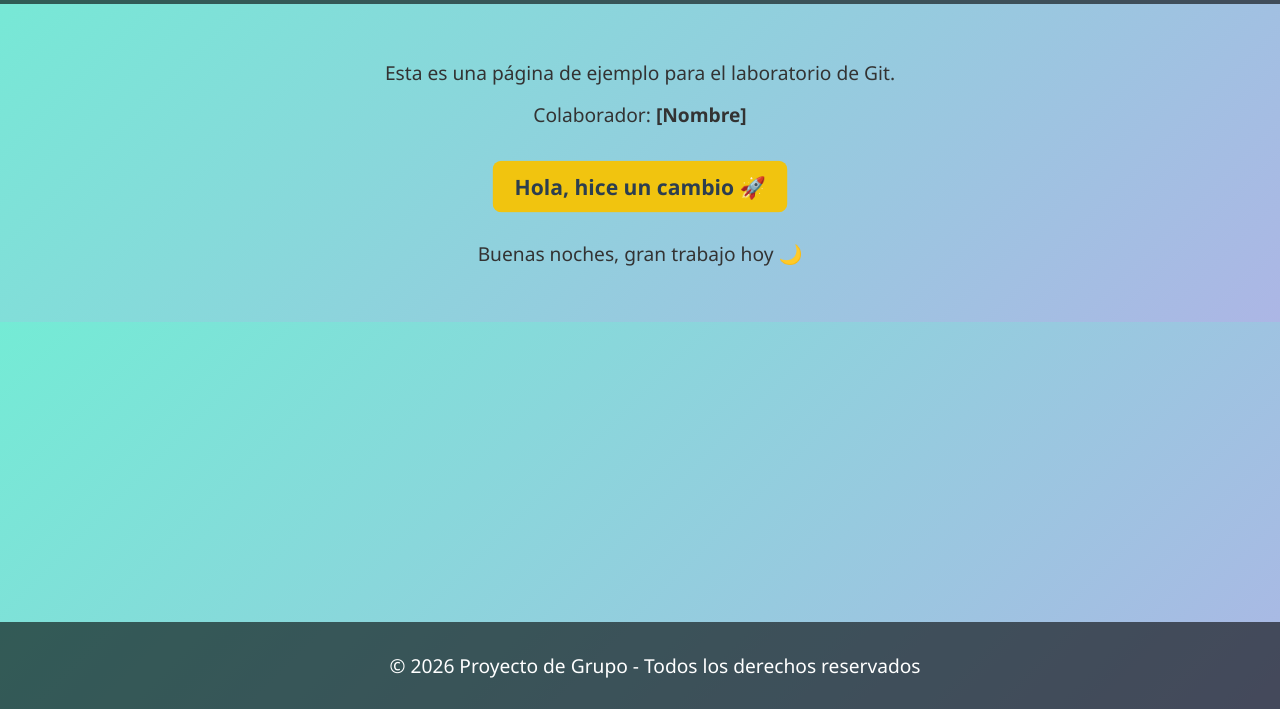
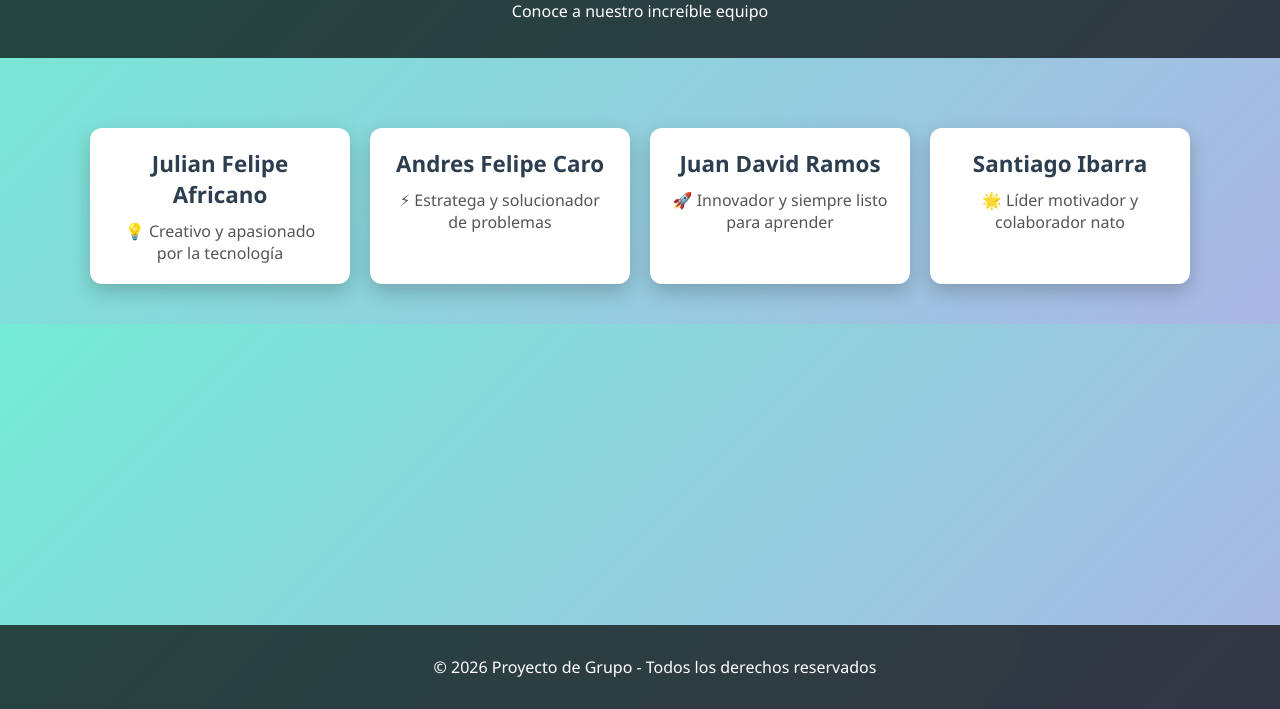
Before and after one commit to P1p2gamer26/Proyecto_Grupo_Desarrollo_Software, a plain HTML site: page Src/index.html in a window 1280 px wide. Shown: the part 91-800 px from the top of the page. Drawn offline with Linux system fonts and the light colour scheme.

Commit message:
ahora estan nuestros nombres

```diff
--- a/Src/index.html
+++ b/Src/index.html
@@ -13,7 +13,7 @@
       color: #333;
     }
     header {
-      background-color: rgba(0,0,0,0.6);
+      background-color: rgba(0,0,0,0.7);
       color: #fff;
       padding: 20px;
       text-align: center;
@@ -27,27 +27,38 @@
       padding: 40px;
       text-align: center;
     }
-    p {
-      font-size: 1.2em;
-      margin: 15px 0;
+    .equipo {
+      display: flex;
+      flex-wrap: wrap;
+      justify-content: center;
+      gap: 20px;
+      margin-top: 30px;
     }
-    .cambio {
-      font-weight: bold;
+    .card {
+      background: #fff;
+      border-radius: 12px;
+      box-shadow: 0 8px 20px rgba(0,0,0,0.2);
+      width: 220px;
+      padding: 20px;
+      transition: transform 0.3s ease, box-shadow 0.3s ease;
+      cursor: pointer;
+    }
+    .card:hover {
+      transform: translateY(-10px) scale(1.05);
+      box-shadow: 0 12px 25px rgba(0,0,0,0.3);
+    }
+    .card h2 {
+      margin: 0;
+      font-size: 1.4em;
       color: #2c3e50;
-      background: #f1c40f;
-      display: inline-block;
-      padding: 10px 20px;
-      border-radius: 8px;
-      margin-top: 20px;
-      animation: pulse 2s infinite;
     }
-    @keyframes pulse {
-      0% { transform: scale(1); }
-      50% { transform: scale(1.1); }
-      100% { transform: scale(1); }
+    .card p {
+      margin: 10px 0 0;
+      font-size: 1em;
+      color: #555;
     }
     footer {
-      background-color: rgba(0,0,0,0.6);
+      background-color: rgba(0,0,0,0.7);
       color: #fff;
       text-align: center;
       padding: 15px;
@@ -55,33 +66,43 @@
       bottom: 0;
       width: 100%;
     }
+    .animacion {
+      animation: aparecer 1.5s ease forwards;
+      opacity: 0;
+    }
+    @keyframes aparecer {
+      from { opacity: 0; transform: translateY(30px); }
+      to { opacity: 1; transform: translateY(0); }
+    }
   </style>
 </head>
 <body>
   <header>
     <h1>✨ Bienvenidos al Proyecto de Grupo ✨</h1>
+    <p>Conoce a nuestro increíble equipo</p>
   </header>
   <main>
-    <p>Esta es una página de ejemplo para el laboratorio de Git.</p>
-    <p>Colaborador: <strong>[Nombre]</strong></p>
-    <p class="cambio">Hola, hice un cambio 🚀</p>
-    <p id="mensaje"></p>
+    <div class="equipo">
+      <div class="card animacion">
+        <h2>Julian Felipe Africano</h2>
+        <p>💡 Creativo y apasionado por la tecnología</p>
+      </div>
+      <div class="card animacion">
+        <h2>Andres Felipe Caro</h2>
+        <p>⚡ Estratega y solucionador de problemas</p>
+      </div>
+      <div class="card animacion">
+        <h2>Juan David Ramos</h2>
+        <p>🚀 Innovador y siempre listo para aprender</p>
+      </div>
+      <div class="card animacion">
+        <h2>Santiago Ibarra</h2>
+        <p>🌟 Líder motivador y colaborador nato</p>
+      </div>
+    </div>
   </main>
   <footer>
     <p>&copy; 2026 Proyecto de Grupo - Todos los derechos reservados</p>
   </footer>
-
-  <script>
-    // Pequeño script para mostrar un saludo dinámico
-    const mensaje = document.getElementById('mensaje');
-    const hora = new Date().getHours();
-    if(hora < 12){
-      mensaje.textContent = "Buenos días, equipo 👋";
-    } else if(hora < 18){
-      mensaje.textContent = "Buenas tardes, sigamos trabajando 💻";
-    } else {
-      mensaje.textContent = "Buenas noches, gran trabajo hoy 🌙";
-    }
-  </script>
 </body>
 </html>
```
